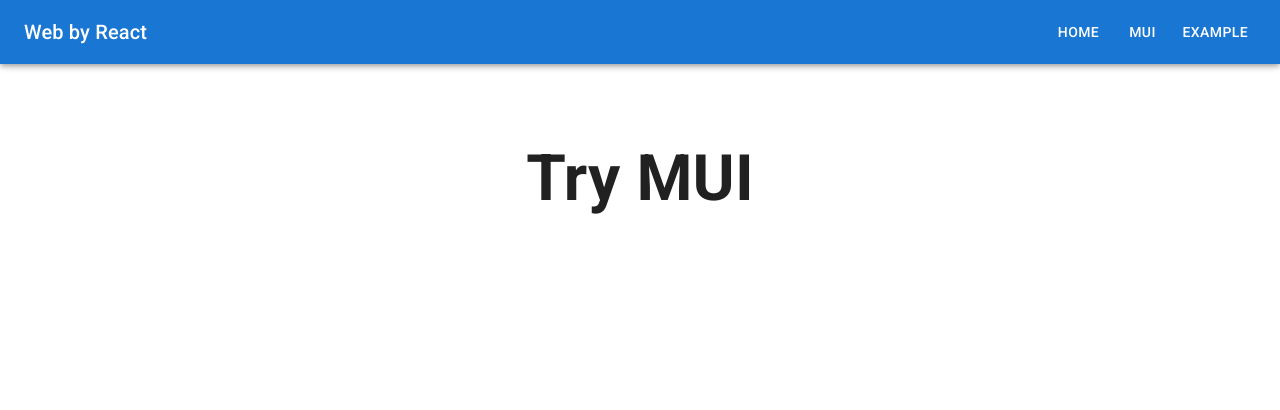
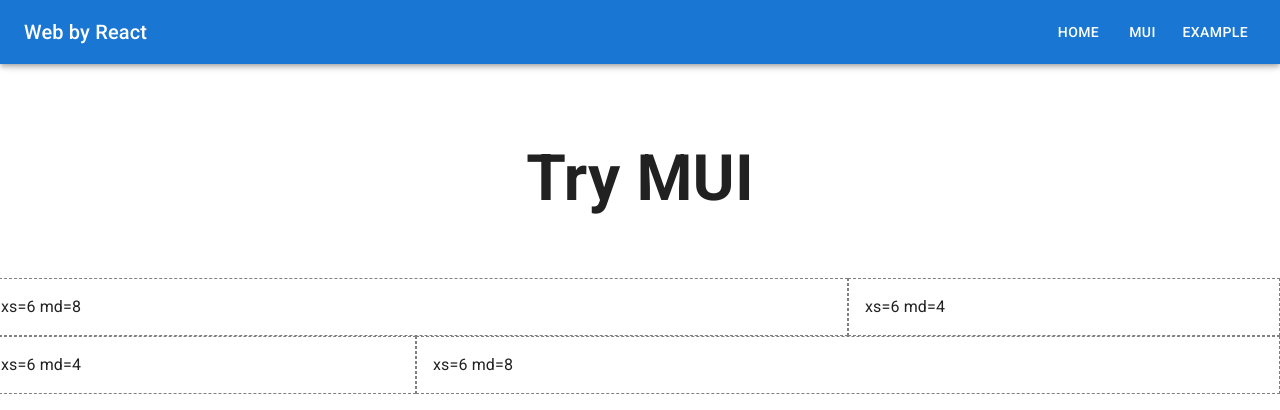
Before and after one commit to f64984016/react_redux_router_typescript, a React (Create React App) app: page /#/mui in a window 1280 px wide. Shown: the top 410 px of the page. Built offline with nearby package versions, Linux system fonts and the light colour scheme.

Commit message:
加入網格系統

```diff
--- a/src/pages/mui/Mui.tsx
+++ b/src/pages/mui/Mui.tsx
@@ -9,7 +9,9 @@
 import '@fontsource/roboto/700.css';
 
 import Box from '@mui/material/Box';
+import Grid from '@mui/material/Grid'
 import Toolbar from '@mui/material/Toolbar';
+
 import DrawerAppBar from '../../features/drawerAppBar/drawerAppBar';
 
 const Mui: React.FC = () => {
@@ -20,6 +22,28 @@
               <Toolbar />
               <h1 style={{ fontSize: '4em' }}>Try MUI</h1>
             </Box>
+            <Grid container spacing={2}>
+              <Grid xs={6} md={8}>
+                <Box component="section" sx={{ p: 2, border: '1px dashed grey' }}>
+                  xs=6 md=8
+                </Box>
+              </Grid>
+              <Grid xs={6} md={4}>
+              <Box component="section" sx={{ p: 2, border: '1px dashed grey' }}>
+                xs=6 md=4
+                </Box>
+              </Grid>
+              <Grid xs={6} md={4}>
+              <Box component="section" sx={{ p: 2, border: '1px dashed grey' }}>
+                xs=6 md=4
+              </Box>
+              </Grid>
+              <Grid xs={6} md={8}>
+              <Box component="section" sx={{ p: 2, border: '1px dashed grey' }}>
+                xs=6 md=8
+              </Box>
+              </Grid>
+            </Grid>
         </div>
     )
 }
```
